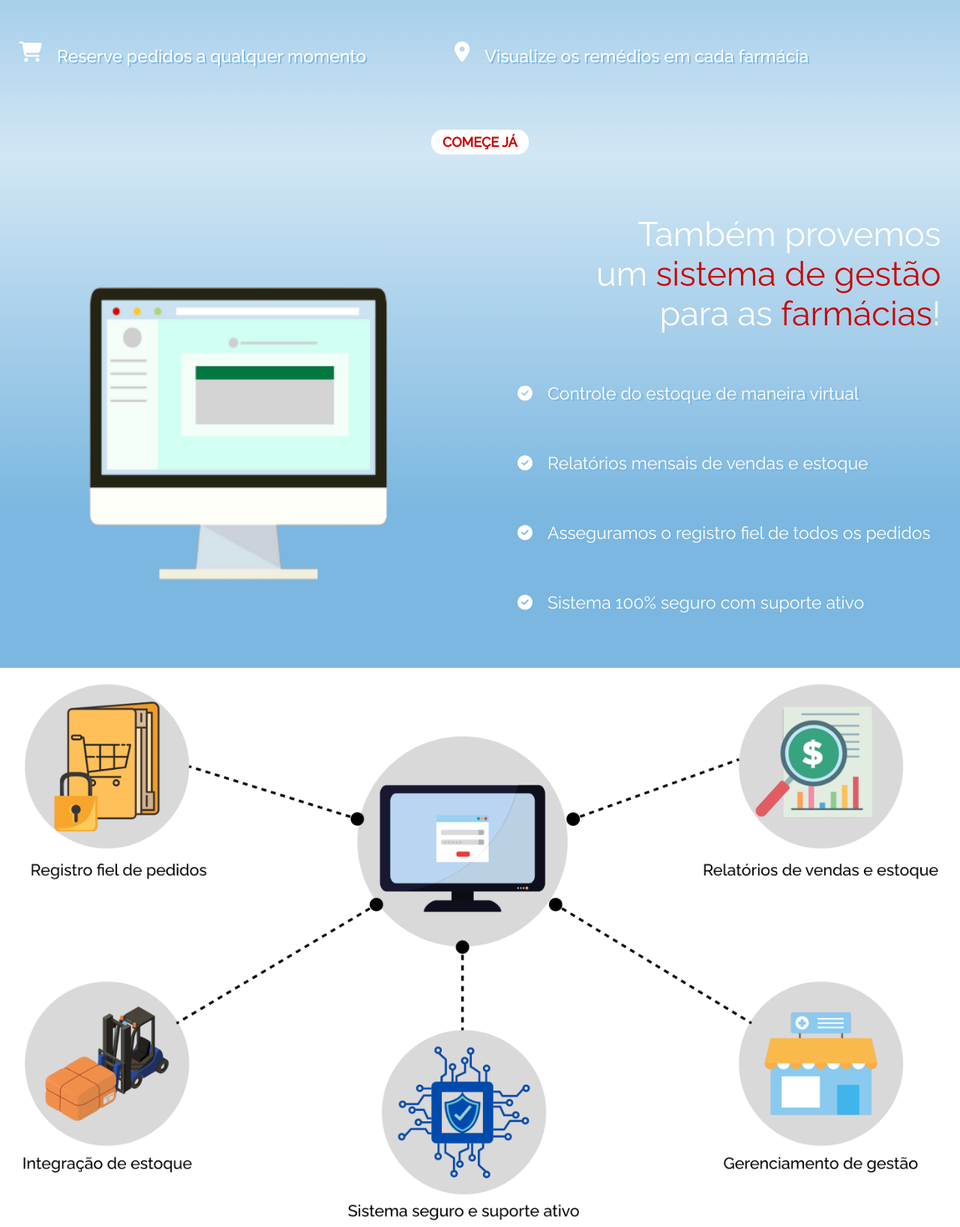
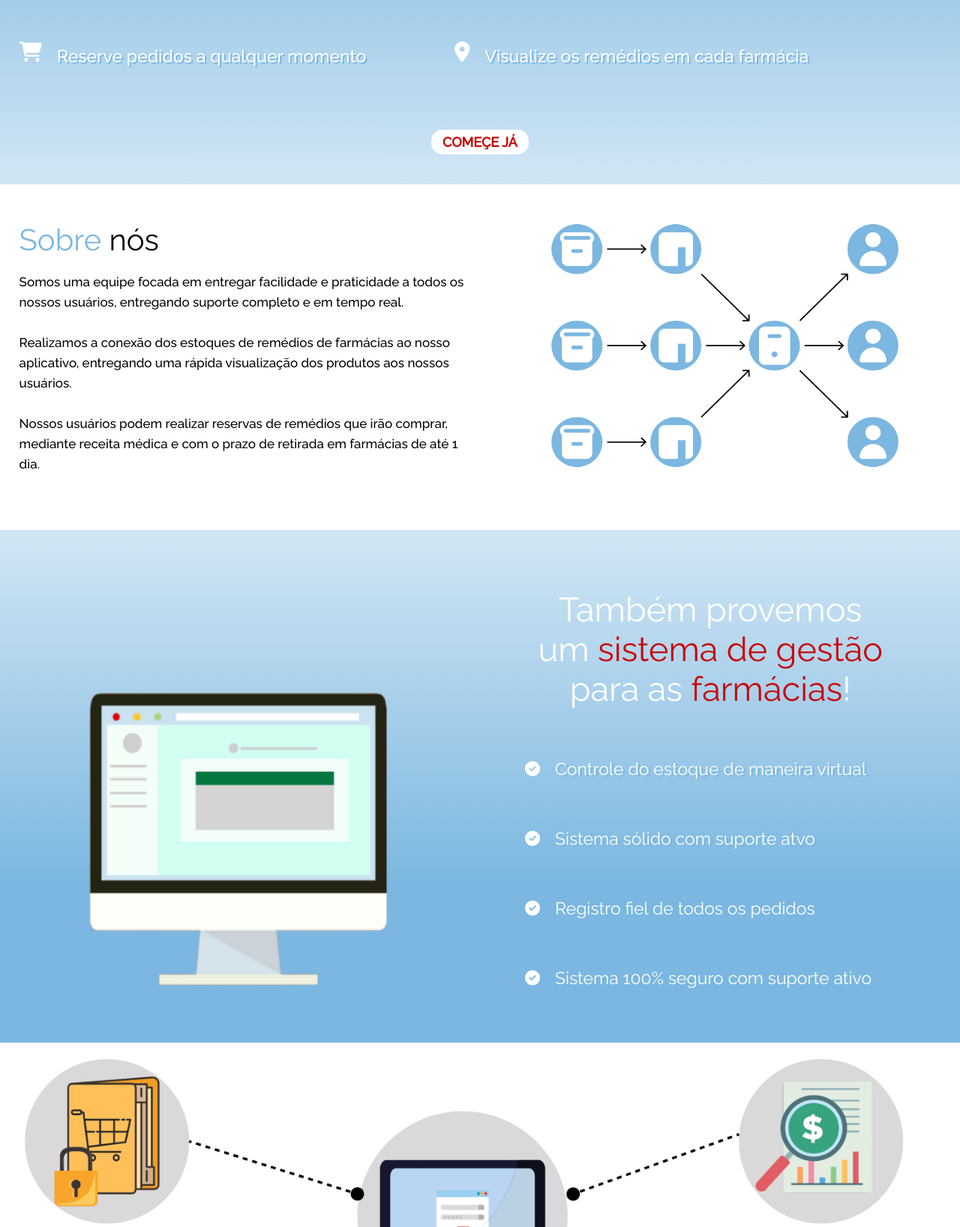
Before and after one commit to Samfaria2002/WebsitePharmacyProject, a Flask app: page /home in a window 1280 px wide. Shown: the part 406-2043 px from the top of the page at 75% size. Run offline with Flask 2, Linux system fonts and the light colour scheme; some libraries are stand-ins or nearby versions.

Commit message:
Termino do site web

```diff
--- a/mysite/static/stylesheet/home.css
+++ b/mysite/static/stylesheet/home.css
@@ -212,6 +229,32 @@ div.grid-topics > div > p{
     text-decoration: none;
     padding-top: 6px;
     padding-left: 15px;
+}
+
+/*Section Sobre Nós*/
+
+.grid > div:nth-child(1){
+    margin-top: 5vh;
+    display: flex;
+    flex-direction: column;
+}
+
+.title-about-grid{
+    font-size: 40px;
+    margin-bottom: 20px;
+}
+
+.about-description > p{
+    color: black;
+    font-weight: 500;
+    font-size: 17px;
+    line-height: 27px;
+}
+
+.image-about > img{
+    margin-left: 15%;
+    width: 470px;
+    height: 330px;
 }
 
 /*Section Gestão Farmácias*/
@@ -240,7 +283,7 @@ div.grid-topics > div > p{
 
 .grid > div:nth-child(2) > div.title-pharmacy{
     color: white;
-    text-align: end;
+    text-align: center;
     font-style: normal;
     font-weight: 400;
     font-size: 45px;
@@ -253,7 +296,7 @@ div.grid-topics > div > p{
 
 .icons-description{
     display: flex;
-    margin-left: 50px;
+    margin-left: 60px;
     margin-top: 70px;
 }
 
--- a/mysite/templates/app/home.html
+++ b/mysite/templates/app/home.html
@@ -99,7 +99,39 @@
         </section><!--Section - Class container-->
     </section><!--Section - Class main-->
 
-    <!--AQUI VAI A SECTION "SOBRE NÓS" QUE O VITAO TA FZD-->
+    <!--Section about us-->
+    <section class="about-us">
+        <div class="container">
+            <div class="grid">
+                <div class="grid-box1">
+                    <div class="title-about-grid">
+                        <p style="color: #7bb7e0">Sobre<span style="color: black"> nós</span></p>
+                    </div>
+                    <div class="about-description">
+                        <p>Somos uma equipe focada em entregar facilidade
+                            e praticidade a todos os nossos usuários,
+                            entregando suporte completo e em tempo real.
+                            <br>
+                            <br>
+                            Realizamos a conexão dos estoques de remédios
+                            de farmácias ao nosso aplicativo, entregando uma rápida
+                            visualização dos produtos aos nossos usuários.
+                            <br>
+                            <br>
+                            Nossos usuários podem realizar reservas de
+                            remédios que irão comprar, mediante receita médica e com o prazo de
+                            retirada em farmácias de até 1 dia.
+                        </p>
+                    </div>
+                </div>
+                <div class="grid-box2">
+                    <div class="image-about">
+                        <img src="../../static/images/imgsobre.png">
+                    </div>
+                </div>
+            </div> <!--Div grid-->
+        </div> <!--Div container-->
+    </section> <!--Section Sobre Nós-->
 
     <!--Section "Gestão farmácias"-->
     <section class="pharmacy">
@@ -123,11 +155,11 @@
                         </div>
                         <div class="icons-description">
                             <i class="fa-solid fa-circle-check"></i>
-                            <p>Relatórios mensais de vendas e estoque</p>
+                            <p>Sistema sólido com suporte atvo</p>
                         </div>
                         <div class="icons-description">
                             <i class="fa-solid fa-circle-check"></i>
-                            <p>Asseguramos o registro fiel de todos os pedidos</p>
+                            <p>Registro fiel de todos os pedidos</p>
                         </div>
                         <div class="icons-description">
                             <i class="fa-solid fa-circle-check"></i>
@@ -162,12 +194,16 @@
                     <input type="number" id="cnpj" name="cnpj" required>
                     <label>Detalhe o tipo de serviço a contratar</label>
                     <textarea id="msg" name="msg" rows="4" cols="50"></textarea>
-                    <<input type="submit" value="Solicitar Orçamento">
+                    <button type="submit" value="solicitar" name="enviar" id="solicitar">Solicitar orçamento</button>
                 </form>
             </div>
-        </div>
-    </section>
-    <!--Script menu mobile-->
+            <div class="form-phrase">
+                <p>Tem dúvidas? Acesse nossa <a href="">página de ajuda</a> !</p>
+            </div>
+        </div> <!--Div container-->
+    </section> <!--Section form-section-->
+
+    <!--Script pro menu mobile-->
     <script src="https://code.jquery.com/jquery-3.6.0.min.js"></script>
     <script>
         $('nav.nav-mobile h2').click(function(){
```
Also changed, not shown: other parts of mysite/static/stylesheet/home.css (+192 -11 lines), mysite/static/images/imgsobre.png (added).
